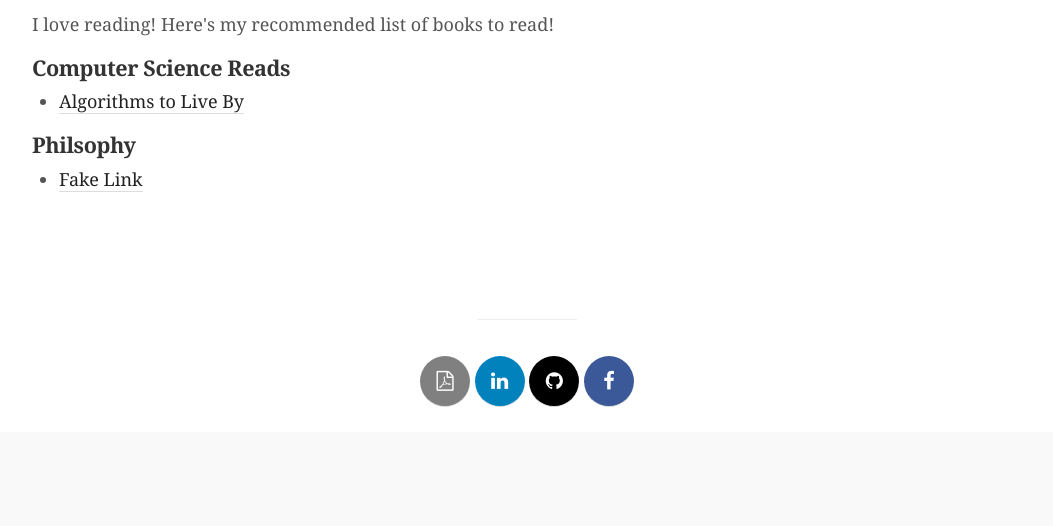
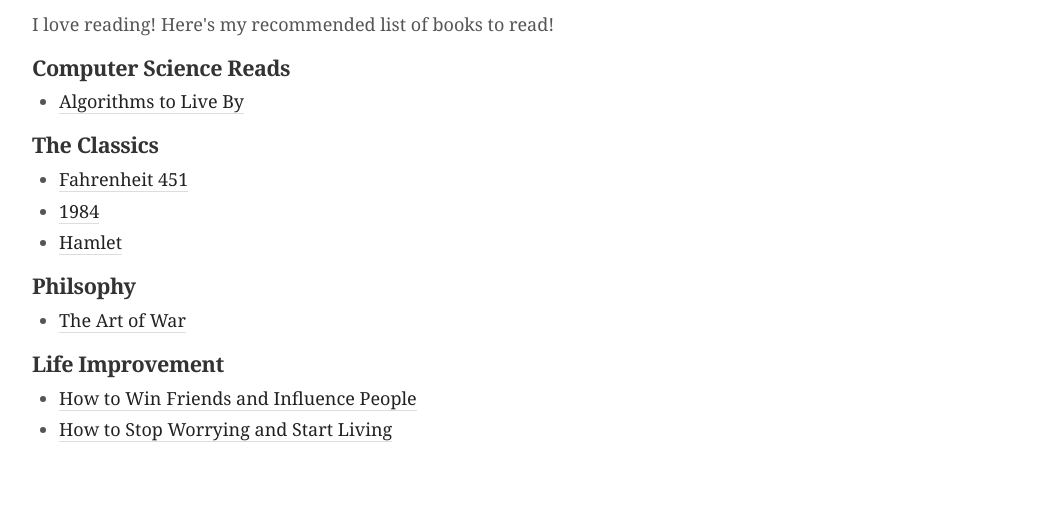
Before and after one commit to alexthkim/akim-website, a plain HTML site: page readings/index.html in a window 1280 px wide. Shown: the part 274-800 px from the top of the page, without its empty margins (113-1166 px from the left). Drawn offline with Linux system fonts and the light colour scheme.

Commit message:
updated reading list

```diff
--- a/readings/index.html
+++ b/readings/index.html
@@ -39,9 +39,20 @@
           <ul>
             <li><a href="http://algorithmstoliveby.com" target="_blank">Algorithms to Live By</a></li>
           </ul>
+          <h3 id="classics">The Classics</h3>
+          <ul>
+            <li><a href="https://en.wikipedia.org/wiki/Fahrenheit_451">Fahrenheit 451</a></li>
+            <li><a href="https://en.wikipedia.org/wiki/Nineteen_Eighty-Four">1984</a></li>
+            <li><a href="https://en.wikipedia.org/wiki/Hamlet">Hamlet</a></li>
+          </ul>
           <h3 id="philosophy">Philsophy</h3>
           <ul>
-            <li><a href="https://google.com">Fake Link</a></li>
+            <li><a href="https://en.wikipedia.org/wiki/The_Art_of_War">The Art of War</a></li>
+          </ul>
+          <h3 id="lifeimprove">Life Improvement</h3>
+          <ul>
+            <li><a href="https://en.wikipedia.org/wiki/How_to_Win_Friends_and_Influence_People">How to Win Friends and Influence People</a></li>
+            <li><a href="https://en.wikipedia.org/wiki/How_to_Stop_Worrying_and_Start_Living">How to Stop Worrying and Start Living</a></li>
           </ul>
         </div>
       </div>
```
